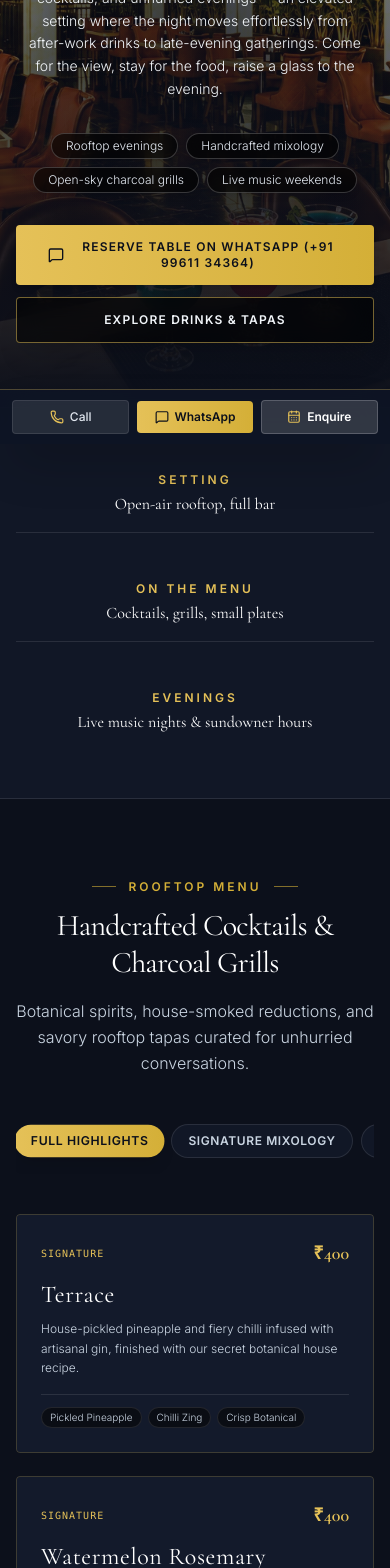
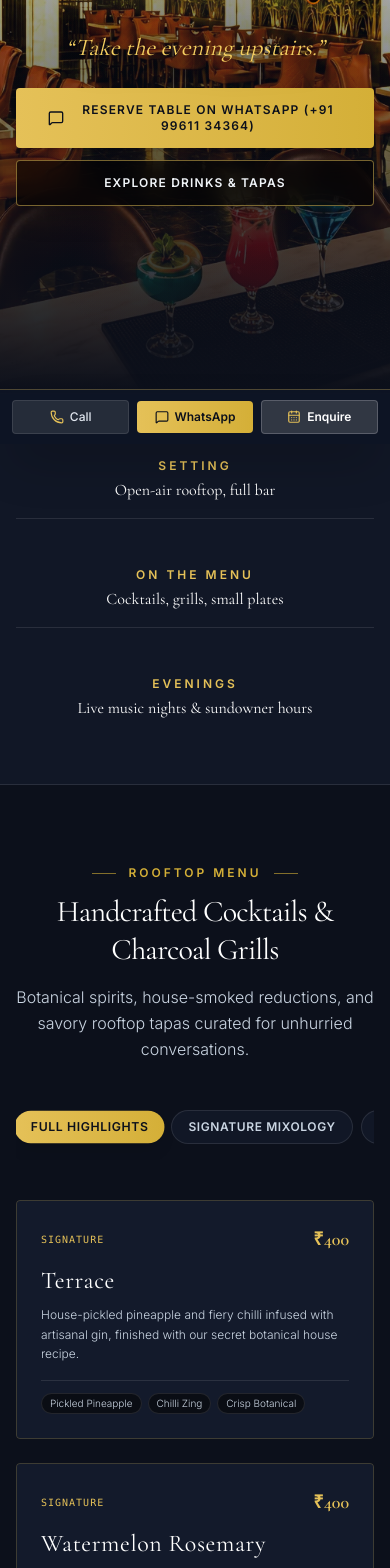
Before and after one commit to thomasjosejo-cloud/hotel-chettungal, a Next.js app: page /casabay in a window 390 px wide. Shown: the part 400-1968 px from the top of the page. Built offline with nearby package versions, Linux system fonts and the light colour scheme.

Commit message:
Clean heroes, mobile animations, logo fix: strip hero text across 7 pages, add ScrollReveal + StaggerChildren Framer Motion components, fix Fish Town/CasaBay logo shadows to gold glow, lighten vignette overlays

```diff
--- /dev/null
+++ b/components/motion/ScrollReveal.tsx
@@ -0,0 +1,53 @@
+"use client";
+
+import React, { useRef } from "react";
+import { motion, useInView } from "framer-motion";
+
+interface ScrollRevealProps {
+  children: React.ReactNode;
+  className?: string;
+  direction?: "up" | "down" | "left" | "right" | "fade";
+  delay?: number;
+  duration?: number;
+  distance?: number;
+  once?: boolean;
+}
+
+export default function ScrollReveal({
+  children,
+  className = "",
+  direction = "up",
+  delay = 0,
+  duration = 0.6,
+  distance = 40,
+  once = true,
+}: ScrollRevealProps) {
+  const ref = useRef<HTMLDivElement>(null);
+  const isInView = useInView(ref, { once, margin: "-60px 0px" });
+
+  const directionMap = {
+    up: { y: distance, x: 0 },
+    down: { y: -distance, x: 0 },
+    left: { x: distance, y: 0 },
+    right: { x: -distance, y: 0 },
+    fade: { x: 0, y: 0 },
+  };
+
+  const offset = directionMap[direction];
+
+  return (
+    <motion.div
+      ref={ref}
+      initial={{ opacity: 0, x: offset.x, y: offset.y }}
+      animate={isInView ? { opacity: 1, x: 0, y: 0 } : { opacity: 0, x: offset.x, y: offset.y }}
+      transition={{
+        duration,
+        delay,
+        ease: [0.25, 0.4, 0.25, 1] as [number, number, number, number],
+      }}
+      className={className}
+    >
+      {children}
+    </motion.div>
+  );
+}
--- /dev/null
+++ b/components/motion/StaggerChildren.tsx
@@ -0,0 +1,58 @@
+"use client";
+
+import React, { useRef } from "react";
+import { motion, useInView } from "framer-motion";
+
+interface StaggerChildrenProps {
+  children: React.ReactNode;
+  className?: string;
+  staggerDelay?: number;
+  duration?: number;
+  once?: boolean;
+}
+
+export default function StaggerChildren({
+  children,
+  className = "",
+  staggerDelay = 0.1,
+  duration = 0.5,
+  once = true,
+}: StaggerChildrenProps) {
+  const ref = useRef<HTMLDivElement>(null);
+  const isInView = useInView(ref, { once, margin: "-40px 0px" });
+
+  const containerVariants = {
+    hidden: {},
+    visible: {
+      transition: {
+        staggerChildren: staggerDelay,
+      },
+    },
+  };
+
+  const childVariants = {
+    hidden: { opacity: 0, y: 30 },
+    visible: {
+      opacity: 1,
+      y: 0,
+      transition: {
+        duration,
+        ease: [0.25, 0.4, 0.25, 1] as [number, number, number, number],
+      },
+    },
+  };
+
+  return (
+    <motion.div
+      ref={ref}
+      variants={containerVariants}
+      initial="hidden"
+      animate={isInView ? "visible" : "hidden"}
+      className={className}
+    >
+      {React.Children.map(children, (child) => (
+        <motion.div variants={childVariants}>{child}</motion.div>
+      ))}
+    </motion.div>
+  );
+}
--- a/components/pages/CasaBayContent.tsx
+++ b/components/pages/CasaBayContent.tsx
@@ -18,6 +18,8 @@ import WhatsAppCta from "@/components/shared/WhatsAppCta";
 import TiltCard3D from "@/components/3d/TiltCard3D";
 import { CASABAY_CONTENT } from "@/content/casabay";
 import { SITE_CONFIG, buildWhatsAppLink } from "@/content/site-config";
+import ScrollReveal from "@/components/motion/ScrollReveal";
+import StaggerChildren from "@/components/motion/StaggerChildren";
 
 export default function CasaBayContent() {
   const { signatureCocktails, menuTabs, quickFacts } = CASABAY_CONTENT;
@@ -27,13 +29,6 @@ export default function CasaBayContent() {
     { label: "Setting", desc: "Open-air rooftop, full bar" },
     { label: "On the Menu", desc: "Cocktails, grills, small plates" },
     { label: "Evenings", desc: "Live music nights & sundowner hours" },
-  ];
-
-  const bestFor = [
-    "Rooftop evenings",
-    "Handcrafted mixology",
-    "Open-sky charcoal grills",
-    "Live music weekends",
   ];
 
   const filteredItems =
@@ -54,9 +49,9 @@ export default function CasaBayContent() {
             priority
           />
           {/* Natural Photographic Vignette - Zero artificial dot grid */}
-          <div className="absolute inset-0 bg-gradient-to-b from-black/80 via-black/25 to-transparent h-44" />
-          <div className="absolute inset-0 bg-gradient-to-t from-[#0C101B] via-[#0C101B]/60 to-transparent" />
-          <div className="absolute inset-0 bg-[radial-gradient(ellipse_at_center,rgba(12,16,27,0.45)_0%,transparent_75%)]" />
+          <div className="absolute inset-0 bg-gradient-to-b from-black/60 via-black/25 to-transparent h-44" />
+          <div className="absolute inset-0 bg-gradient-to-t from-[#0C101B] via-[#0C101B]/35 to-transparent" />
+          <div className="absolute inset-0 bg-[radial-gradient(ellipse_at_center,rgba(12,16,27,0.2)_0%,transparent_75%)]" />
         </div>
 
         <div className="relative z-10 max-w-4xl mx-auto text-center flex flex-col items-center">
@@ -69,7 +64,7 @@ export default function CasaBayContent() {
           </div>
 
           {/* Master CasaBay Logo Image */}
-          <div className="relative w-72 sm:w-96 md:w-[480px] h-28 sm:h-36 mb-4 filter drop-shadow-[0_10px_25px_rgba(0,0,0,0.9)]">
+          <div className="relative w-72 sm:w-96 md:w-[480px] h-28 sm:h-36 mb-4 filter drop-shadow-[0_6px_20px_rgba(229,193,88,0.25)]">
             <Image
               src="/branding/casabay-logo.webp"
               alt="CasaBay Wordmark"
@@ -83,23 +78,6 @@ export default function CasaBayContent() {
           <p className="font-serif text-2xl sm:text-3xl text-[#F5D061] italic mb-6 drop-shadow-[0_4px_16px_rgba(0,0,0,0.95)]">
             &ldquo;Take the evening upstairs.&rdquo;
           </p>
-
-          {/* Official Brochure Narrative */}
-          <p className="max-w-2xl text-sm sm:text-base md:text-lg text-slate-100 font-light leading-relaxed mb-8 px-2 drop-shadow-[0_2px_12px_rgba(0,0,0,0.95)]">
-            CASABAY is our rooftop resto-bar for conversations, cocktails, and unhurried evenings — an elevated setting where the night moves effortlessly from after-work drinks to late-evening gatherings. Come for the view, stay for the food, raise a glass to the evening.
-          </p>
-
-          {/* Best For Tags */}
-          <div className="flex flex-wrap items-center justify-center gap-2 mb-8">
-            {bestFor.map((item, idx) => (
-              <span
-                key={idx}
-                className="px-3.5 py-1 rounded-full text-xs font-light bg-black/60 text-slate-200 border border-white/20 shadow-md backdrop-blur-sm"
-              >
-                {item}
-              </span>
-            ))}
-          </div>
 
           {/* Action CTAs */}
           <div className="flex flex-col sm:flex-row items-center justify-center gap-3 sm:gap-4 w-full sm:w-auto">
@@ -122,6 +100,7 @@ export default function CasaBayContent() {
       {/* 2. BROCHURE SPECS STRIP */}
       <section className="py-12 bg-[#111726] border-y border-white/10">
         <div className="max-w-6xl mx-auto px-4 sm:px-6 lg:px-8">
+          <ScrollReveal direction="up">
             <div className="grid grid-cols-1 md:grid-cols-3 gap-8 text-center">
               {highlights.map((h, i) => (
                 <div
@@ -137,11 +116,13 @@ export default function CasaBayContent() {
                 </div>
               ))}
             </div>
+          </ScrollReveal>
         </div>
       </section>
 
       {/* 3. DEDICATED ROOFTOP MENU SECTION WITH TABS */}
       <section id="rooftop-menu" className="py-20 px-4 sm:px-6 lg:px-8 max-w-7xl mx-auto">
+        <ScrollReveal direction="up">
           <SectionHeader
             eyebrow="Rooftop Menu"
             title="Handcrafted Cocktails & Charcoal Grills"
@@ -149,6 +130,7 @@ export default function CasaBayContent() {
             align="center"
             theme="dark"
           />
+        </ScrollReveal>
 
         {/* Interactive Menu Tabs */}
         <div className="flex items-center justify-start sm:justify-center gap-2 overflow-x-auto no-scrollbar pb-4 mb-10">
@@ -171,7 +153,7 @@ export default function CasaBayContent() {
         </div>
 
         {/* Menu Items Grid */}
-        <div className="grid grid-cols-1 md:grid-cols-2 lg:grid-cols-3 gap-6">
+        <StaggerChildren className="grid grid-cols-1 md:grid-cols-2 lg:grid-cols-3 gap-6">
           {filteredItems.map((drink) => (
             <TiltCard3D key={drink.id} maxTilt={6} className="rounded-sm">
               <div className="flex flex-col justify-between h-full p-6 rounded-sm bg-[#131A2B] border border-[#E5C158]/20 hover:border-[#E5C158]/60 transition-colors shadow-lg">
@@ -209,9 +191,10 @@ export default function CasaBayContent() {
               </div>
             </TiltCard3D>
           ))}
-        </div>
+        </StaggerChildren>
 
         {/* Full Menu WhatsApp Request Card */}
+        <ScrollReveal direction="up">
           <div className="mt-12 p-8 rounded-sm bg-gradient-to-r from-[#111726] via-[#162033] to-[#111726] border border-[#E5C158]/30 flex flex-col md:flex-row items-center justify-between gap-6 shadow-xl">
             <div className="flex items-center gap-4 text-left">
               <div className="w-12 h-12 rounded-sm bg-[#E5C158]/10 border border-[#E5C158]/30 flex items-center justify-center text-[#E5C158] shrink-0">
@@ -237,11 +220,13 @@ export default function CasaBayContent() {
               <span>Get CasaBay Menu on WhatsApp</span>
             </a>
           </div>
+        </ScrollReveal>
       </section>
 
       {/* 4. ROOFTOP AMBIENCE GALLERY WITH REAL SHOTS */}
       <section id="ambience-gallery" className="py-20 bg-[#111726] border-y border-[#E5C158]/20">
         <div className="max-w-7xl mx-auto px-4 sm:px-6 lg:px-8">
+          <ScrollReveal direction="up">
             <SectionHeader
               eyebrow="Atmosphere"
               title="Twilight at the Rooftop"
@@ -249,8 +234,9 @@ export default function CasaBayContent() {
               align="center"
               theme="dark"
             />
+          </ScrollReveal>
 
-          <div className="grid grid-cols-1 sm:grid-cols-2 lg:grid-cols-3 gap-6">
+          <StaggerChildren className="grid grid-cols-1 sm:grid-cols-2 lg:grid-cols-3 gap-6">
             <div className="relative aspect-[4/3] rounded-sm overflow-hidden border border-white/10 group shadow-xl">
               <Image
                 src="/images/casabay/casa-hero.webp"
@@ -328,12 +314,13 @@ export default function CasaBayContent() {
                 Cocktail Deck & Open Air
               </div>
             </div>
-          </div>
+          </StaggerChildren>
         </div>
       </section>
 
       {/* 5. DIRECT WHATSAPP RESERVATION CTA BANNER */}
       <section className="py-20 bg-gradient-to-b from-[#111726] to-[#0A0D14] border-t border-[#E5C158]/20 text-center px-4">
+        <ScrollReveal direction="fade">
           <div className="max-w-3xl mx-auto flex flex-col items-center">
             <span className="text-xs uppercase tracking-[0.25em] text-[#E5C158] font-semibold mb-2">
               DIRECT RESERVATIONS
@@ -360,6 +347,7 @@ export default function CasaBayContent() {
             </Link>
           </div>
           </div>
+        </ScrollReveal>
       </section>
     </div>
   );
--- a/components/pages/FishTownContent.tsx
+++ b/components/pages/FishTownContent.tsx
@@ -21,6 +21,8 @@ import WhatsAppCta from "@/components/shared/WhatsAppCta";
 import TiltCard3D from "@/components/3d/TiltCard3D";
 import { FISHTOWN_CONTENT } from "@/content/fishtown";
 import { SITE_CONFIG, buildWhatsAppLink } from "@/content/site-config";
+import ScrollReveal from "@/components/motion/ScrollReveal";
+import StaggerChildren from "@/components/motion/StaggerChildren";
 
 export default function FishTownContent() {
   const { signatureDishes, menuCategories } = FISHTOWN_CONTENT;
@@ -30,13 +32,6 @@ export default function FishTownContent() {
     { label: "Cuisine", desc: "Kerala Coastal, North Indian, Chinese & Continental" },
     { label: "Service Hours", desc: "Breakfast (7:30 AM), Lunch & Dinner (till 11 PM)" },
     { label: "Atmosphere", desc: "Illuminated wave wall, plush orange leather booths & family tables" },
-  ];
-
-  const bestFor = [
-    "Fresh daily catch",
-    "Kerala clay-pot curries",
-    "Family tables & gatherings",
-    "Corporate lunch booths",
   ];
 
   const restaurantPhotos = [
@@ -66,9 +61,9 @@ export default function FishTownContent() {
             priority
           />
           {/* Natural Photographic Vignette: Dark at header and floor, glowing clarity in center */}
-          <div className="absolute inset-0 bg-gradient-to-b from-black/80 via-black/25 to-transparent h-44" />
-          <div className="absolute inset-0 bg-gradient-to-t from-[#0C101B] via-[#0C101B]/60 to-transparent" />
-          <div className="absolute inset-0 bg-[radial-gradient(ellipse_at_center,rgba(12,16,27,0.45)_0%,transparent_75%)]" />
+          <div className="absolute inset-0 bg-gradient-to-b from-black/60 via-black/25 to-transparent h-44" />
+          <div className="absolute inset-0 bg-gradient-to-t from-[#0C101B] via-[#0C101B]/35 to-transparent" />
+          <div className="absolute inset-0 bg-[radial-gradient(ellipse_at_center,rgba(12,16,27,0.2)_0%,transparent_75%)]" />
         </div>
 
         <div className="relative z-10 max-w-4xl mx-auto text-center flex flex-col items-center">
@@ -81,7 +76,7 @@ export default function FishTownContent() {
           </div>
 
           {/* Fish Town Master Logo */}
-          <div className="relative w-64 sm:w-80 md:w-96 h-24 sm:h-28 mb-4 filter drop-shadow-[0_10px_25px_rgba(0,0,0,0.9)]">
+          <div className="relative w-72 sm:w-96 md:w-[480px] h-28 sm:h-32 mb-4 filter drop-shadow-[0_6px_20px_rgba(229,193,88,0.25)]">
             <Image
               src="/branding/fishtown-logo.webp"
               alt="Fish Town Restaurant Logo"
@@ -95,23 +90,6 @@ export default function FishTownContent() {
           <p className="font-serif text-2xl sm:text-3xl text-[#F5D061] italic mb-6 drop-shadow-[0_4px_16px_rgba(0,0,0,0.95)]">
             &ldquo;Fresh catch. Local soul.&rdquo;
           </p>
-
-          {/* Official Brochure Narrative */}
-          <p className="max-w-2xl text-sm sm:text-base md:text-lg text-slate-100 font-light leading-relaxed mb-8 px-2 drop-shadow-[0_2px_12px_rgba(0,0,0,0.95)]">
-            FISH TOWN celebrates the food Kerala knows best — fresh fish, generous portions, and familiar spices, brought together with a contemporary restaurant experience. From a quick local meal to a table full of family and friends, this is food made to satisfy.
-          </p>
-
-          {/* Best For Tags */}
-          <div className="flex flex-wrap items-center justify-center gap-2 mb-8">
-            {bestFor.map((item, idx) => (
-              <span
-                key={idx}
-                className="px-3.5 py-1 rounded-full text-xs font-light bg-black/60 text-slate-200 border border-white/20 shadow-md backdrop-blur-sm"
-              >
-                {item}
-              </span>
-            ))}
-          </div>
 
           {/* Action CTAs */}
           <div className="flex flex-col sm:flex-row items-center justify-center gap-3 sm:gap-4 w-full sm:w-auto">
@@ -134,6 +112,7 @@ export default function FishTownContent() {
       {/* 2. BROCHURE SPECS STRIP */}
       <section className="py-12 bg-[#111726] border-y border-white/10">
         <div className="max-w-6xl mx-auto px-4 sm:px-6 lg:px-8">
+          <ScrollReveal direction="up">
             <div className="grid grid-cols-1 md:grid-cols-3 gap-8 text-center">
               {highlights.map((h, i) => (
                 <div
@@ -149,12 +128,14 @@ export default function FishTownContent() {
                 </div>
               ))}
             </div>
+          </ScrollReveal>
         </div>
       </section>
 
       {/* 3. DEDICATED MENU HIGHLIGHTS SECTION WITH CATEGORY TABS */}
       <section id="dining-menu" className="py-20 bg-[#0C101B] border-b border-white/10 px-4 sm:px-6 lg:px-8">
         <div className="max-w-7xl mx-auto">
+          <ScrollReveal direction="up">
             <SectionHeader
               eyebrow="The Dining Menu"
               title="Generous Portions, Familiar Spices"
@@ -162,6 +143,7 @@ export default function FishTownContent() {
               align="center"
               theme="dark"
             />
+          </ScrollReveal>
 
           {/* Interactive Menu Category Tabs */}
           <div className="flex items-center justify-start sm:justify-center gap-2 overflow-x-auto no-scrollbar pb-4 mb-10">
@@ -184,7 +166,7 @@ export default function FishTownContent() {
           </div>
 
           {/* Dish Grid */}
-          <div className="grid grid-cols-1 md:grid-cols-2 lg:grid-cols-3 gap-8">
+          <StaggerChildren className="grid grid-cols-1 sm:grid-cols-2 lg:grid-cols-3 gap-6">
             {filteredDishes.map((dish, idx) => (
               <TiltCard3D key={dish.id} maxTilt={6} className="rounded-sm shadow-md">
                 <div className="flex flex-col bg-[#131A2B] rounded-sm overflow-hidden border border-[#E5C158]/20 hover:border-[#E5C158]/50 transition-colors h-full">
@@ -257,9 +239,10 @@ export default function FishTownContent() {
                 </div>
               </TiltCard3D>
             ))}
-          </div>
+          </StaggerChildren>
 
           {/* Full Menu WhatsApp Card */}
+          <ScrollReveal direction="up">
             <div className="mt-12 p-8 rounded-sm bg-gradient-to-r from-[#111726] via-[#162033] to-[#111726] border border-[#E5C158]/30 flex flex-col md:flex-row items-center justify-between gap-6 shadow-xl">
               <div className="flex items-center gap-4 text-left">
                 <div className="w-12 h-12 rounded-sm bg-[#E5C158]/10 border border-[#E5C158]/30 flex items-center justify-center text-[#E5C158] shrink-0">
@@ -285,11 +268,13 @@ export default function FishTownContent() {
                 <span>Get Menu on WhatsApp</span>
               </a>
             </div>
+          </ScrollReveal>
         </div>
       </section>
 
       {/* 4. REAL RESTAURANT AMBIENCE GALLERY */}
       <section id="cuisine-gallery" className="py-20 px-4 sm:px-6 lg:px-8 max-w-7xl mx-auto">
+        <ScrollReveal direction="up">
           <SectionHeader
             eyebrow="Dining Spaces"
             title="The Fish Town Atmosphere"
@@ -297,8 +282,9 @@ export default function FishTownContent() {
             align="center"
             theme="dark"
           />
+        </ScrollReveal>
 
-        <div className="grid grid-cols-1 sm:grid-cols-2 lg:grid-cols-3 gap-6">
+        <StaggerChildren className="grid grid-cols-1 sm:grid-cols-2 lg:grid-cols-3 gap-6">
           {restaurantPhotos.map((photo, i) => (
             <div
               key={i}
@@ -316,11 +302,12 @@ export default function FishTownContent() {
               </div>
             </div>
           ))}
-        </div>
+        </StaggerChildren>
       </section>
 
       {/* 5. CATERING CROSSOVER BANNER */}
       <section className="py-16 bg-[#111726] text-white border-t border-[#E5C158]/20">
+        <ScrollReveal direction="fade">
           <div className="max-w-4xl mx-auto px-4 text-center">
             <span className="text-xs uppercase tracking-[0.25em] text-[#E5C158] font-semibold">
               Banquets & Celebrations
@@ -339,6 +326,7 @@ export default function FishTownContent() {
               <ArrowRight className="w-4 h-4" />
             </Link>
           </div>
+        </ScrollReveal>
       </section>
     </div>
   );
```
Also changed, not shown: app/about/page.tsx (+10 -6 lines), app/page.tsx (+17 -9 lines), app/rooms/page.tsx (+13 -10 lines), components/pages/BoardRoomContent.tsx (+15 -11 lines), components/pages/TownHallContent.tsx (+15 -11 lines). Lines whose indentation alone changed are shown as unchanged.
